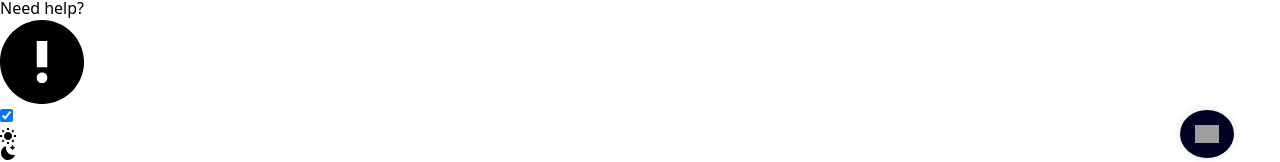
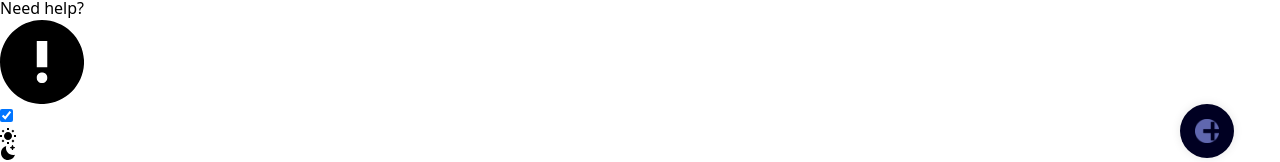
Before and after one commit to MrHackeric/AfriCare, a React (Vite) app: page / in a window 1280 px wide. Shown: the part 598-760 px from the top of the page. Built offline with nearby package versions, Linux system fonts and the light colour scheme; grey boxes are pictures that could not be loaded.

Commit message:
chatbot commit

```diff
--- a/src/partials/dashboard/Chatbot.jsx
+++ b/src/partials/dashboard/Chatbot.jsx
@@ -35,14 +35,14 @@ function Chatbot() {
         className="chatbot-icon-button bg-blue-500 text-white p-3 rounded-full"
         onClick={toggleChatWindow}
       >
-        <img src="./src/images/CyberPolicy Pro.png" height={24} width={24} />
+        <img src="./src/images/AfriCare.png" height={24} width={24} />
       </button>
       <h2 className="text-xs font-semibold text-slate-800 dark:text-slate-200 mb-2">Chatbot</h2>
       {isChatOpen && (
         <div className="chat-window-container flex flex-col col-span-full sm:col-span-60 bg-white dark:bg-slate-800 shadow-lg rounded-sm border border-slate-200 dark:border-slate-700">
           <div className="px-5 pt-5">
             <header className="px-5 py-4 border-b border-slate-100 dark:border-slate-700 flex items-center justify-between">
-              <img src="./src/images/CyberPolicy Pro.png" height={48} width={48} alt="Logo" />
+              <img src="./src/images/AfriCare.png" height={48} width={48} alt="Logo" />
               <button onClick={toggleChatWindow} className="text-xl">×</button>
             </header>
             <h2 className="text-xs font-semibold text-slate-800 dark:text-slate-100 mb-2">Chatbot</h2>
```
